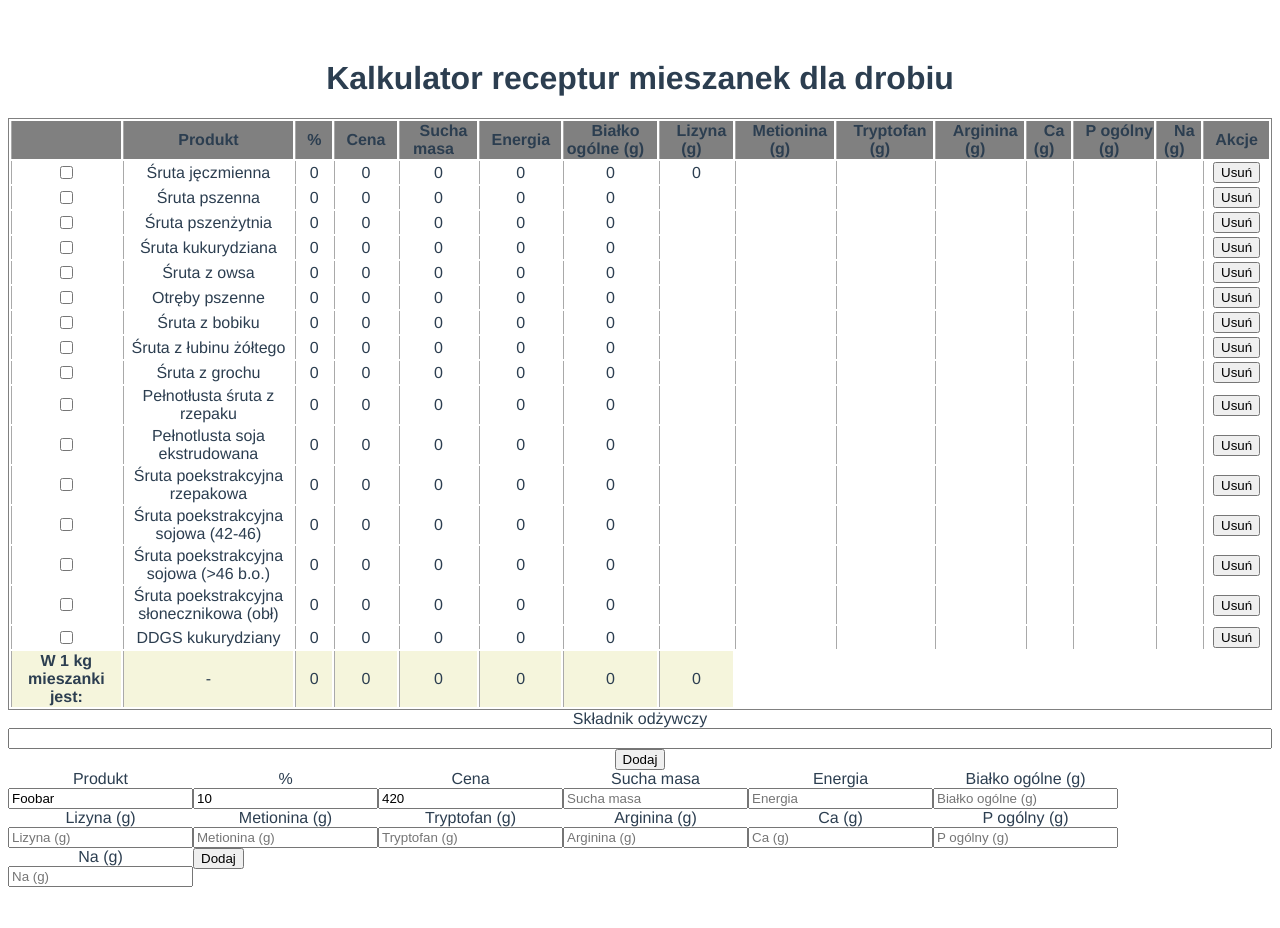
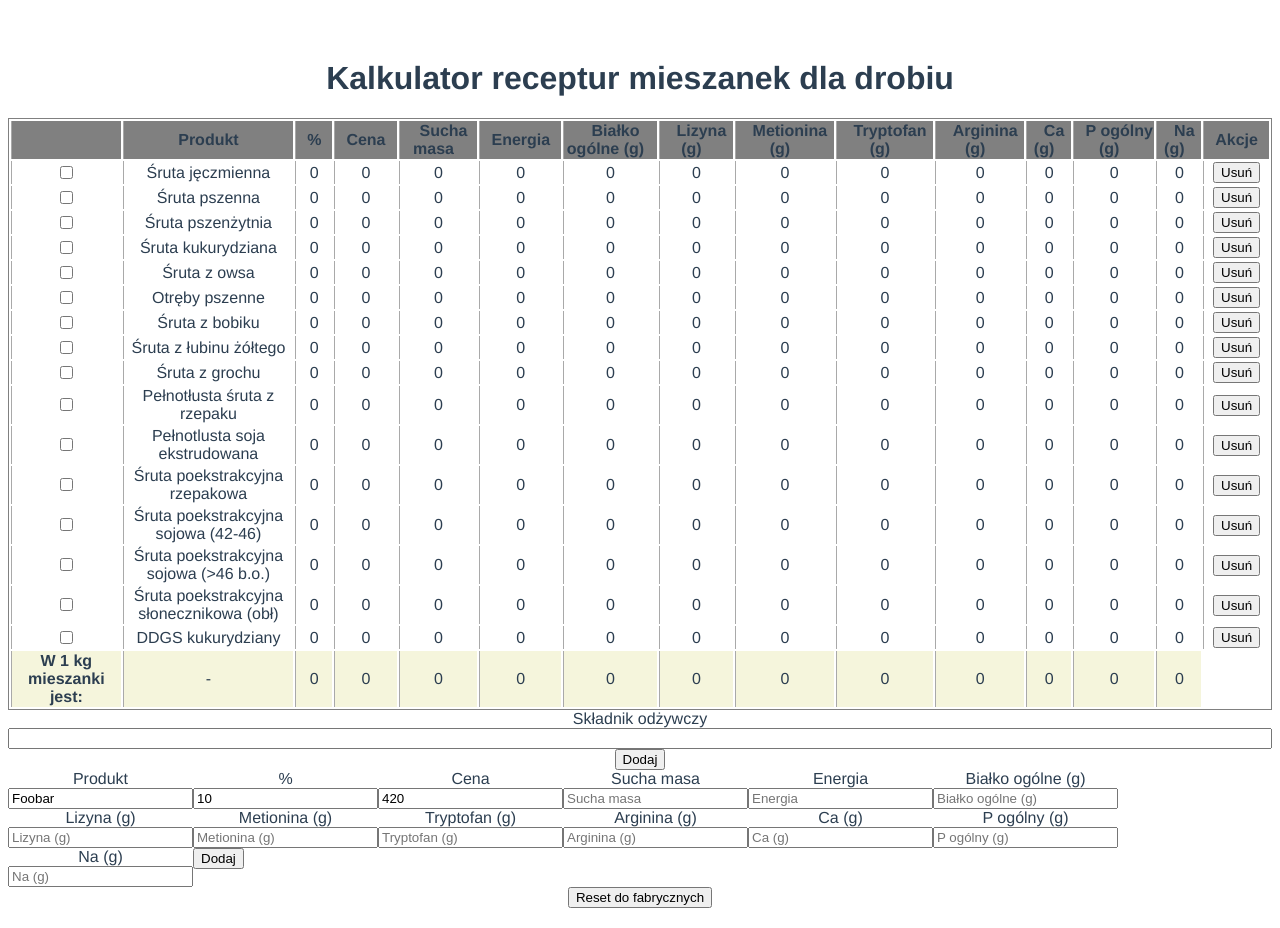
Before and after one commit to lemcz/sggw-poultry-forage-calculator, a Vue app: page / in a window 1280 px wide. Shown: the top 928 px of the page. Built offline with nearby package versions, Linux system fonts and the light colour scheme.

Commit message:
feat: Fill product nutrients with 0s

```diff
--- a/src/components/ForageCalculator.vue
+++ b/src/components/ForageCalculator.vue
@@ -18,7 +18,7 @@
       </form>
     </div>
     <div>
-      <form v-on:submit.prevent="addIngredient()" style="display: flex; flex-wrap: wrap;">
+      <form class="flex-wrap" v-on:submit.prevent="addIngredient()">
         <component
           v-for="field in schema"
           :key="field.property"
@@ -33,6 +33,9 @@
         </div>
       </form>
     </div>
+    <div>
+      <button v-on:click="resetToDefaults()">Reset do fabrycznych</button>
+    </div>
     <div class="information-panel">
       <h3>Zalecane w 1 kg paszy dla różnych grup produkcyjnych:</h3>
     </div>
@@ -41,14 +44,14 @@
 
 <script lang="ts">
 import { computed, defineComponent, ref } from 'vue';
+import TextField from '@/components/text-field/TextField.vue';
+import NumberField from '@/components/number-field/NumberField.vue';
 import FoodItemTable from '@/components/foodItemTable/FoodItemTable.vue';
-import NumberField from '@/components/number-field/NumberField.vue';
-import TextField from '@/components/text-field/TextField.vue';
 import { FieldMode } from '@/models/fieldMode';
+import { FieldType } from '@/helpers/food-item.service';
 import { alreadyExists } from '@/helpers/collection-helpers';
-import { getHeaderType } from '@/helpers/food-item-table';
-import { FieldType, FoodItemService } from '@/helpers/food-item.service';
-import { FoodItemRecord } from '@/models/foodItem.model';
+import { FoodItemRecord, NutrientItem } from '@/models/foodItem.model';
+import { fillProductWithDefaults, getDefaultState, getHeaderType } from '@/helpers/food-item-table';
 
 export default defineComponent({
   name: 'ForageCalculator',
@@ -58,8 +61,10 @@ export default defineComponent({
     NumberField,
   },
   setup() {
-    const headers = ref(FoodItemService.getHeaders());
-    const products = ref(FoodItemService.getProducts());
+    const { headers: defaultHeaders, products: defaultProducts } = getDefaultState();
+    const headers = ref(defaultHeaders);
+    const products = ref(defaultProducts);
+
     const schema = computed(() =>
       headers.value.map((header) => ({
         type: getHeaderType(header.type),
@@ -70,57 +75,62 @@ export default defineComponent({
       })),
     );
 
+    const ingredient = ref({
+      label: 'Foobar',
+      percentage: 10,
+      cost: 420,
+    });
+    const nutrient = ref('');
+
     return {
       schema,
       headers,
       products,
-      nutrient: ref(''),
-      ingredient: ref({
-        label: 'Foobar',
-        percentage: 10,
-        cost: 420,
-      }),
+      nutrient,
+      ingredient,
       FieldMode,
-      updateSelected(...args: any[]): void {
+      resetToDefaults() {
+        const { products: defaultProducts, headers: defaultHeaders } = getDefaultState();
+        products.value = defaultProducts;
+        headers.value = defaultHeaders;
+      },
+      updateSelected(products: FoodItemRecord[]): void {
         // TODO finish this (calculate optimal Forage with selected items)
-        console.log('update selected!', ...args);
+        console.log('update selected!', products);
       },
       removeProduct(product: FoodItemRecord): void {
         products.value = products.value.filter(({ label }) => label !== product.label);
       },
-    };
-  },
-  methods: {
       addNutrient() {
-      const nutrient = {
-        label: this.nutrient,
-        property: this.nutrient,
+        const newNutrient: NutrientItem = {
+          label: nutrient.value,
+          property: nutrient.value,
           type: FieldType.Number,
         };
-      if (!this.nutrient || alreadyExists(this.headers, nutrient)) {
+        if (!nutrient.value || alreadyExists(headers.value, newNutrient)) {
           return;
         }
 
-      this.headers = [...this.headers, nutrient];
-      this.nutrient = '';
+        headers.value = [...headers.value, newNutrient];
+        products.value = products.value.map((product) => ({
+          ...product,
+          ...fillProductWithDefaults(product, headers.value),
+        }));
+        nutrient.value = '';
       },
       addIngredient() {
-      if (!this.ingredient.label || alreadyExists(this.products, this.ingredient)) {
+        if (!ingredient.value.label || alreadyExists(products.value, ingredient.value)) {
           return;
         }
 
-      this.products = [
-        ...this.products,
-        {
-          ...this.ingredient,
-        },
-      ];
-      this.ingredient = {
+        products.value = [...products.value, fillProductWithDefaults(ingredient.value, headers.value)];
+        ingredient.value = {
           label: '',
           percentage: 0,
           cost: 0,
         };
       },
+    };
   },
 });
 </script>
@@ -141,4 +151,9 @@ li {
 a {
   color: #42b983;
 }
+
+.flex-wrap {
+  display: flex;
+  flex-wrap: wrap;
+}
 </style>
--- a/src/helpers/food-item-table.ts
+++ b/src/helpers/food-item-table.ts
@@ -1,4 +1,5 @@
-import { FieldType } from '@/helpers/food-item.service';
+import { FieldType, FoodItemService } from '@/helpers/food-item.service';
+import { FoodItemRecord, NutrientItem } from '@/models/foodItem.model';
 
 export function getHeaderType(type?: FieldType): 'TextField' | 'NumberField' | 'SelectField' | '' {
   switch (type) {
@@ -11,3 +12,22 @@ export function getHeaderType(type?: FieldType): 'TextField' | 'NumberField' | '
   }
   return '';
 }
+
+export function fillProductWithDefaults(product: any, headers: NutrientItem[]): FoodItemRecord {
+  return {
+    ...product,
+    ...headers.reduce((acc, header) => ({ ...acc, [header.property]: product[header.property] ?? 0 }), {}),
+  };
+}
+
+export function getDefaultState(): { headers: NutrientItem[]; products: FoodItemRecord[] } {
+  const headers = FoodItemService.getHeaders();
+  const products = FoodItemService.getProducts().map((product: FoodItemRecord) =>
+    fillProductWithDefaults(product, headers),
+  );
+
+  return {
+    headers,
+    products,
+  };
+}
```
Lines whose indentation alone changed are shown as unchanged.
